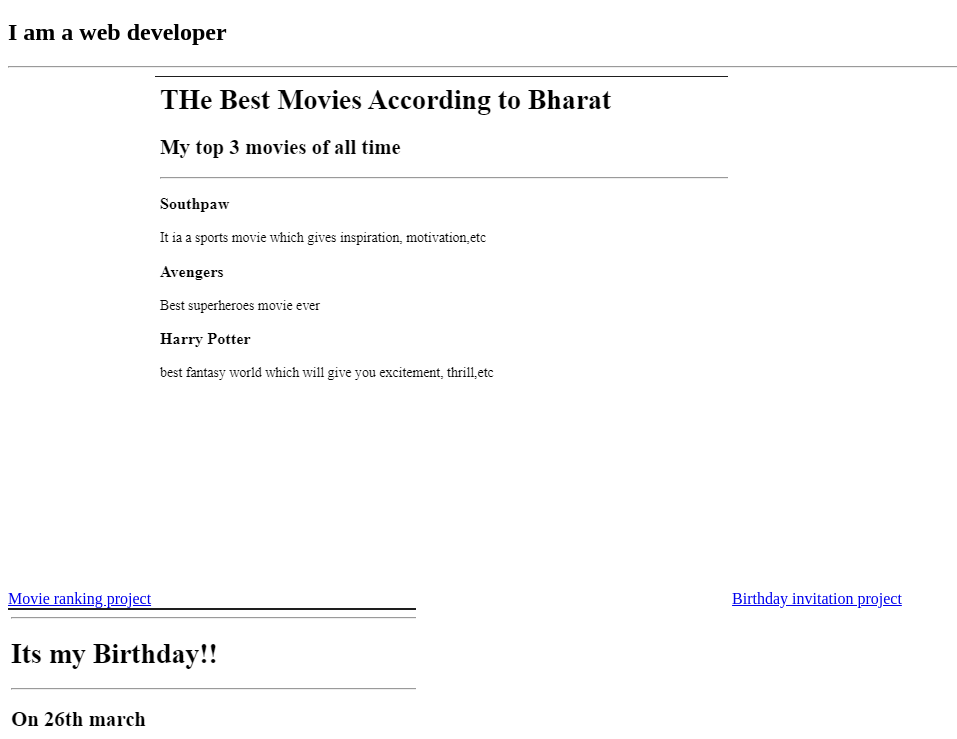
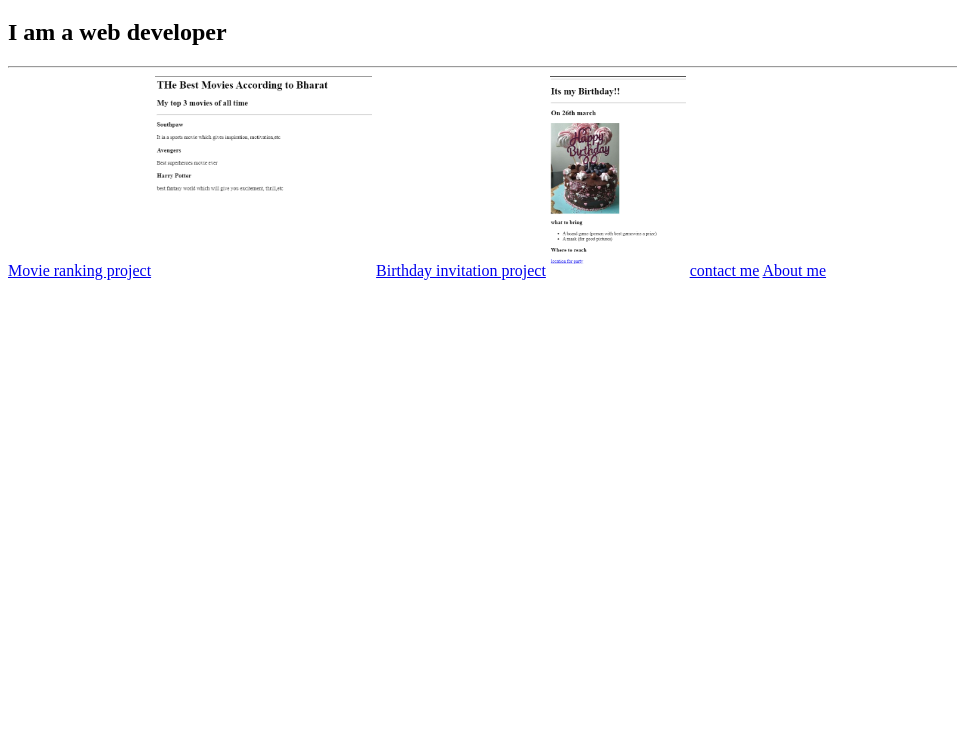
Before and after one commit to BharatNargotra/html-portfolio, a plain HTML site: page index.html in a window 1280 px wide. Shown: the part 61-800 px from the top of the page, without its empty margins (0-957 px from the left). Drawn offline with Linux system fonts and the light colour scheme.

Commit message:
index.html

```diff
--- a/index.html
+++ b/index.html
@@ -25,9 +25,9 @@ https://developer.mozilla.org/en-US/docs/Web/HTML/Element/img#attr-height -->
     <h2>I am a web developer</h2>
     <hr />
     <a href="./public/movie-ranking.html">Movie ranking project</a>
-    <img src="./public/movieranking.png" alt="movieranking" />
+    <img src="./public/movieranking.png" height="200" alt="movieranking" />
     <a href="./public/birthday-invite.html">Birthday invitation project</a>
-    <img src="./public/birthdayparty.png" alt="birthday invitation"/>
+    <img src="./public/birthdayparty.png" height="200" alt="birthday invitation"/>
     <a href="./public/contact.html">contact me</a>
     <a href="./public/about.html">About me</a>
 </body>
```
